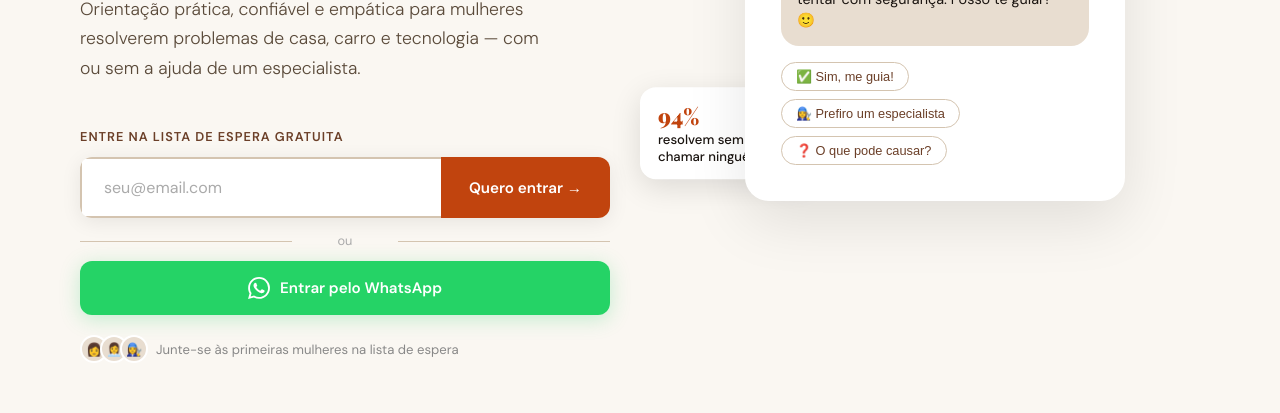
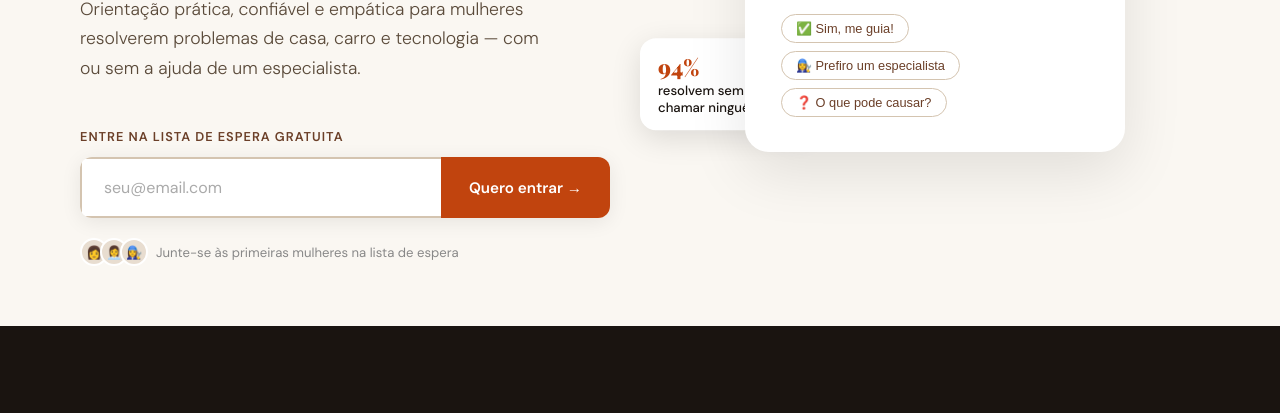
Before and after one commit to donnaresolve/donnaresolve.github.io, a plain HTML site: page index.html in a window 1280 px wide. Shown: the part 531-944 px from the top of the page. Drawn offline with nearby package versions, Linux system fonts and the light colour scheme; a web font is replaced by a local one.

Commit message:
Update index.html

```diff
--- a/index.html
+++ b/index.html
@@ -187,54 +187,6 @@
   .btn-main:hover {
     background: var(--terracota-light);
   }
-
-  .btn-whatsapp {
-    display: flex;
-    align-items: center;
-    gap: 10px;
-    background: #25D366;
-    color: white;
-    border: none;
-    padding: 16px 28px;
-    border-radius: 12px;
-    font-family: 'DM Sans', sans-serif;
-    font-weight: 600;
-    font-size: 0.95rem;
-    cursor: pointer;
-    transition: all 0.3s ease;
-    width: 100%;
-    justify-content: center;
-    box-shadow: 0 4px 20px rgba(37,211,102,0.25);
-    text-decoration: none;
-  }
-
-  .btn-whatsapp:hover {
-    background: #1db954;
-    transform: translateY(-2px);
-    box-shadow: 0 8px 30px rgba(37,211,102,0.35);
-  }
-
-  .btn-whatsapp svg { width: 22px; height: 22px; fill: white; }
-
-  .divider-text {
-    text-align: center;
-    font-size: 0.8rem;
-    color: #AAA;
-    margin: 12px 0;
-    position: relative;
-  }
-
-  .divider-text::before, .divider-text::after {
-    content: '';
-    position: absolute;
-    top: 50%;
-    width: 40%;
-    height: 1px;
-    background: var(--bege-escuro);
-  }
-
-  .divider-text::before { left: 0; }
-  .divider-text::after { right: 0; }
 
   .hero-social-proof {
     margin-top: 20px;
@@ -796,11 +748,6 @@
           <input type="email" id="email-hero" placeholder="seu@email.com" />
           <button class="btn-main" onclick="cadastrar('email-hero', 'success-hero')">Quero entrar →</button>
         </div>
-        <div class="divider-text">ou</div>
-        <a href="https://wa.me/5511999999999?text=Oi!%20Quero%20entrar%20na%20lista%20de%20espera%20da%20Donna%20Resolve%20🌱" target="_blank" class="btn-whatsapp">
-          <svg viewBox="0 0 24 24"><path d="M17.472 14.382c-.297-.149-1.758-.867-2.03-.967-.273-.099-.471-.148-.67.15-.197.297-.767.966-.94 1.164-.173.199-.347.223-.644.075-.297-.15-1.255-.463-2.39-1.475-.883-.788-1.48-1.761-1.653-2.059-.173-.297-.018-.458.13-.606.134-.133.298-.347.446-.52.149-.174.198-.298.298-.497.099-.198.05-.371-.025-.52-.075-.149-.669-1.612-.916-2.207-.242-.579-.487-.5-.669-.51-.173-.008-.371-.01-.57-.01-.198 0-.52.074-.792.372-.272.297-1.04 1.016-1.04 2.479 0 1.462 1.065 2.875 1.213 3.074.149.198 2.096 3.2 5.077 4.487.709.306 1.262.489 1.694.625.712.227 1.36.195 1.871.118.571-.085 1.758-.719 2.006-1.413.248-.694.248-1.289.173-1.413-.074-.124-.272-.198-.57-.347m-5.421 7.403h-.004a9.87 9.87 0 01-5.031-1.378l-.361-.214-3.741.982.998-3.648-.235-.374a9.86 9.86 0 01-1.51-5.26c.001-5.45 4.436-9.884 9.888-9.884 2.64 0 5.122 1.03 6.988 2.898a9.825 9.825 0 012.893 6.994c-.003 5.45-4.437 9.884-9.885 9.884m8.413-18.297A11.815 11.815 0 0012.05 0C5.495 0 .16 5.335.157 11.892c0 2.096.547 4.142 1.588 5.945L.057 24l6.305-1.654a11.882 11.882 0 005.683 1.448h.005c6.554 0 11.89-5.335 11.893-11.893a11.821 11.821 0 00-3.48-8.413z"/></svg>
-          Entrar pelo WhatsApp
-        </a>
         <div class="success-msg" id="success-hero">✅ Ótimo! Você está na lista. Avisaremos quando lançar!</div>
         <div class="hero-social-proof">
           <div class="avatars">
@@ -987,12 +934,6 @@
       <button class="btn-main" onclick="cadastrar('email-cta', 'success-cta')">Quero entrar →</button>
     </div>
     <div class="success-msg" id="success-cta">✅ Perfeito! Você está na lista. Avisaremos quando lançar!</div>
-    <div class="cta-wpp">
-      <a href="https://wa.me/5511999999999?text=Oi!%20Quero%20entrar%20na%20lista%20de%20espera%20da%20Donna%20Resolve%20🌱" target="_blank">
-        <svg viewBox="0 0 24 24"><path d="M17.472 14.382c-.297-.149-1.758-.867-2.03-.967-.273-.099-.471-.148-.67.15-.197.297-.767.966-.94 1.164-.173.199-.347.223-.644.075-.297-.15-1.255-.463-2.39-1.475-.883-.788-1.48-1.761-1.653-2.059-.173-.297-.018-.458.13-.606.134-.133.298-.347.446-.52.149-.174.198-.298.298-.497.099-.198.05-.371-.025-.52-.075-.149-.669-1.612-.916-2.207-.242-.579-.487-.5-.669-.51-.173-.008-.371-.01-.57-.01-.198 0-.52.074-.792.372-.272.297-1.04 1.016-1.04 2.479 0 1.462 1.065 2.875 1.213 3.074.149.198 2.096 3.2 5.077 4.487.709.306 1.262.489 1.694.625.712.227 1.36.195 1.871.118.571-.085 1.758-.719 2.006-1.413.248-.694.248-1.289.173-1.413-.074-.124-.272-.198-.57-.347m-5.421 7.403h-.004a9.87 9.87 0 01-5.031-1.378l-.361-.214-3.741.982.998-3.648-.235-.374a9.86 9.86 0 01-1.51-5.26c.001-5.45 4.436-9.884 9.888-9.884 2.64 0 5.122 1.03 6.988 2.898a9.825 9.825 0 012.893 6.994c-.003 5.45-4.437 9.884-9.885 9.884m8.413-18.297A11.815 11.815 0 0012.05 0C5.495 0 .16 5.335.157 11.892c0 2.096.547 4.142 1.588 5.945L.057 24l6.305-1.654a11.882 11.882 0 005.683 1.448h.005c6.554 0 11.89-5.335 11.893-11.893a11.821 11.821 0 00-3.48-8.413z"/></svg>
-        Prefiro entrar pelo WhatsApp
-      </a>
-    </div>
   </div>
 </section>
 
@@ -1000,10 +941,10 @@
 <footer>
   <div class="footer-logo">Donna<span>Resolve</span></div>
   <div class="footer-slogan">"A gente apoia, você resolve!"</div>
-  <p>© 2026 Donna Resolve. Todos os direitos reservados. · contato@donnaresolve.com.br</p>
+  <p>© 2026 Donna Resolve. Todos os direitos reservados. · <a href="/cdn-cgi/l/email-protection" class="__cf_email__" data-cfemail="781b17160c190c17381c171616190a1d0b17140e1d561b1715561a0a">[email&#160;protected]</a></p>
 </footer>
 
-<script>
+<script data-cfasync="false" src="/cdn-cgi/scripts/5c5dd728/cloudflare-static/email-decode.min.js"></script><script>
 function cadastrar(inputId, successId) {
   const email = document.getElementById(inputId).value;
   if (!email || !email.includes('@')) {
@@ -1035,13 +976,4 @@ const observer = new IntersectionObserver((entries) => {
   });
 }, { threshold: 0.1 });
 
-document.querySelectorAll('.pain-card, .step-card, .cat-card, .frase-card').forEach(el => {
-  el.style.opacity = '0';
-  el.style.transform = 'translateY(20px)';
-  el.style.transition = 'opacity 0.5s ease, transform 0.5s ease';
-  observer.observe(el);
-});
-</script>
-
-</body>
-</html>
+document.querySelectorAll('.pain-card, .step
```
